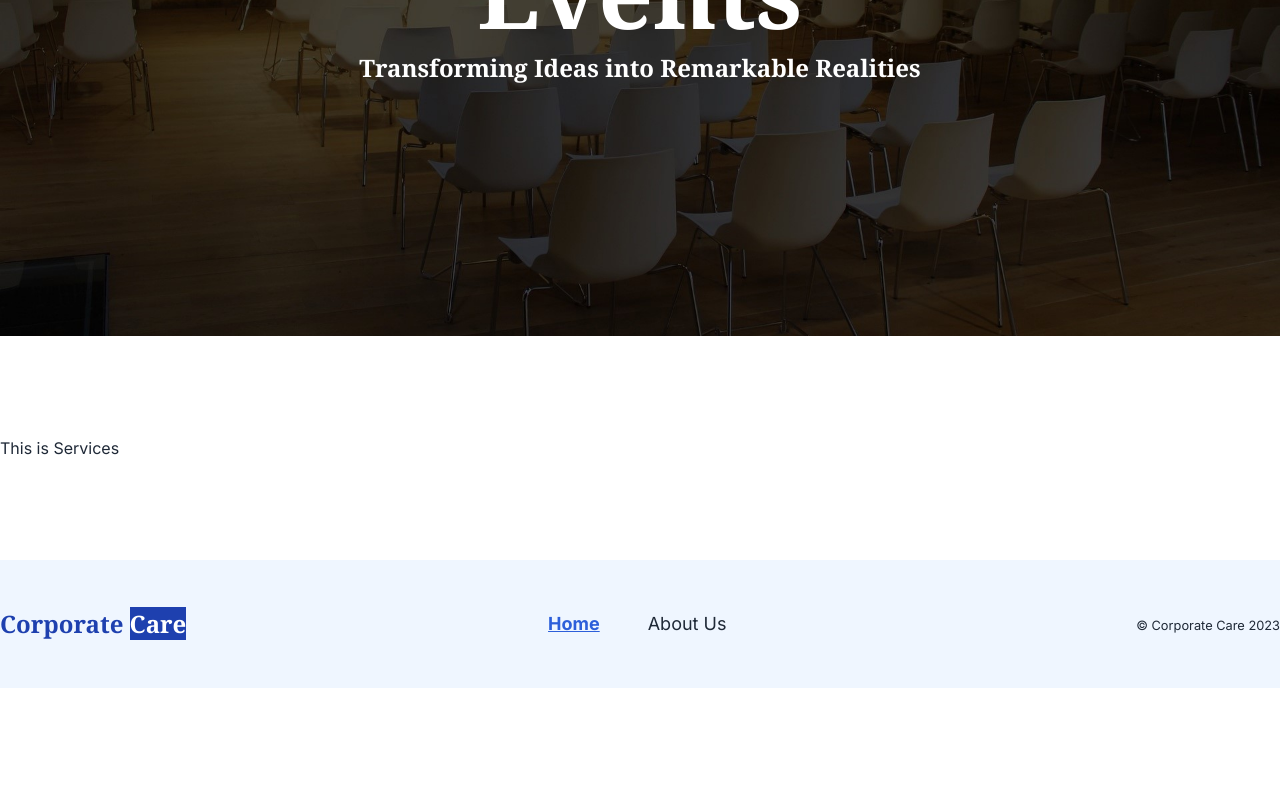
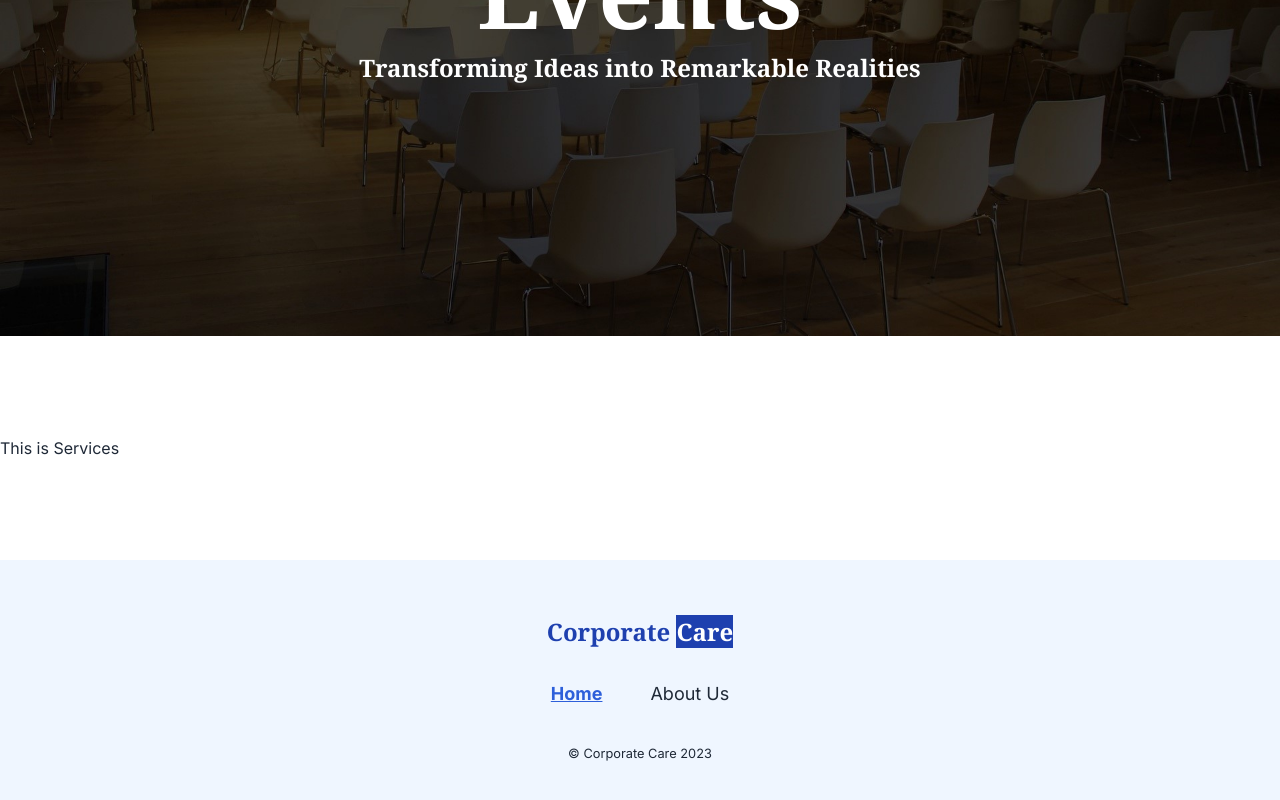
Before and after one commit to searchsakib/corporate-care, a React (Vite) app: page / in a window 1280 px wide. Shown: the part 532-1332 px from the top of the page. Before the commit the page ends 1220 px from the top, so only its background shows below. Built offline with nearby package versions, Linux system fonts and the light colour scheme.

Commit message:
navbar done again

```diff
--- a/src/components/Footer/Footer.jsx
+++ b/src/components/Footer/Footer.jsx
@@ -18,7 +18,7 @@ const Footer = () => {
         </NavLink>
       </li>
 
-      <li className="md:pr-12 lg:pr-12 pb-2 md:pb-0 lg:pb-0">
+      <li className=" pb-2 md:pb-0 lg:pb-0">
         <NavLink
           to="/about"
           className={({ isActive, isPending }) =>
@@ -36,16 +36,15 @@ const Footer = () => {
   );
 
   return (
-    <footer className="flex flex-col md:flex-row lg:flex-row  md:px-10 lg:px-10 xl:px-0 items-center justify-between  max-w-[1320px] mx-auto ">
+    <footer className="flex flex-col md:px-10 lg:px-10 xl:px-0 items-center justify-between  max-w-[1320px] mx-auto ">
       <div>
         <Link>
-          {/* <img src="/images/logo.png" alt="" /> */}
           <h2 className="font-bold text-blue-800 text-2xl font-serif">
             Corporate <span className="text-white bg-blue-800">Care</span>{' '}
           </h2>
         </Link>
       </div>
-      <div className="text-center mt-9 md:mt-0 lg:mt-0 ">
+      <div className="text-center mt-8 mb-8 ">
         <ul className=" md:flex lg:flex text-lg">{links}</ul>
       </div>
       <div>
--- a/src/components/NavBar/NavBar.jsx
+++ b/src/components/NavBar/NavBar.jsx
@@ -83,7 +83,6 @@ const NavBar = () => {
     <div className="flex flex-col md:flex-row lg:flex-row  md:px-10 lg:px-10 xl:px-0 items-center justify-between max-w-[1320px] mx-auto">
       <div>
         <Link>
-          {/* <img src="/images/logo.png" alt="" /> */}
           <h2 className="font-bold text-blue-800 text-2xl font-serif">
             Corporate <span className="text-white bg-blue-800">Care</span>{' '}
           </h2>
--- a/src/layout/MainLayout.jsx
+++ b/src/layout/MainLayout.jsx
@@ -9,7 +9,7 @@ const MainLayout = () => {
         <NavBar></NavBar>
       </div>
       <Outlet></Outlet>
-      <div className="bg-blue-50 pt-12 pb-12">
+      <div className="bg-blue-50 pt-14 pb-14">
         <Footer></Footer>
       </div>
     </div>
```
